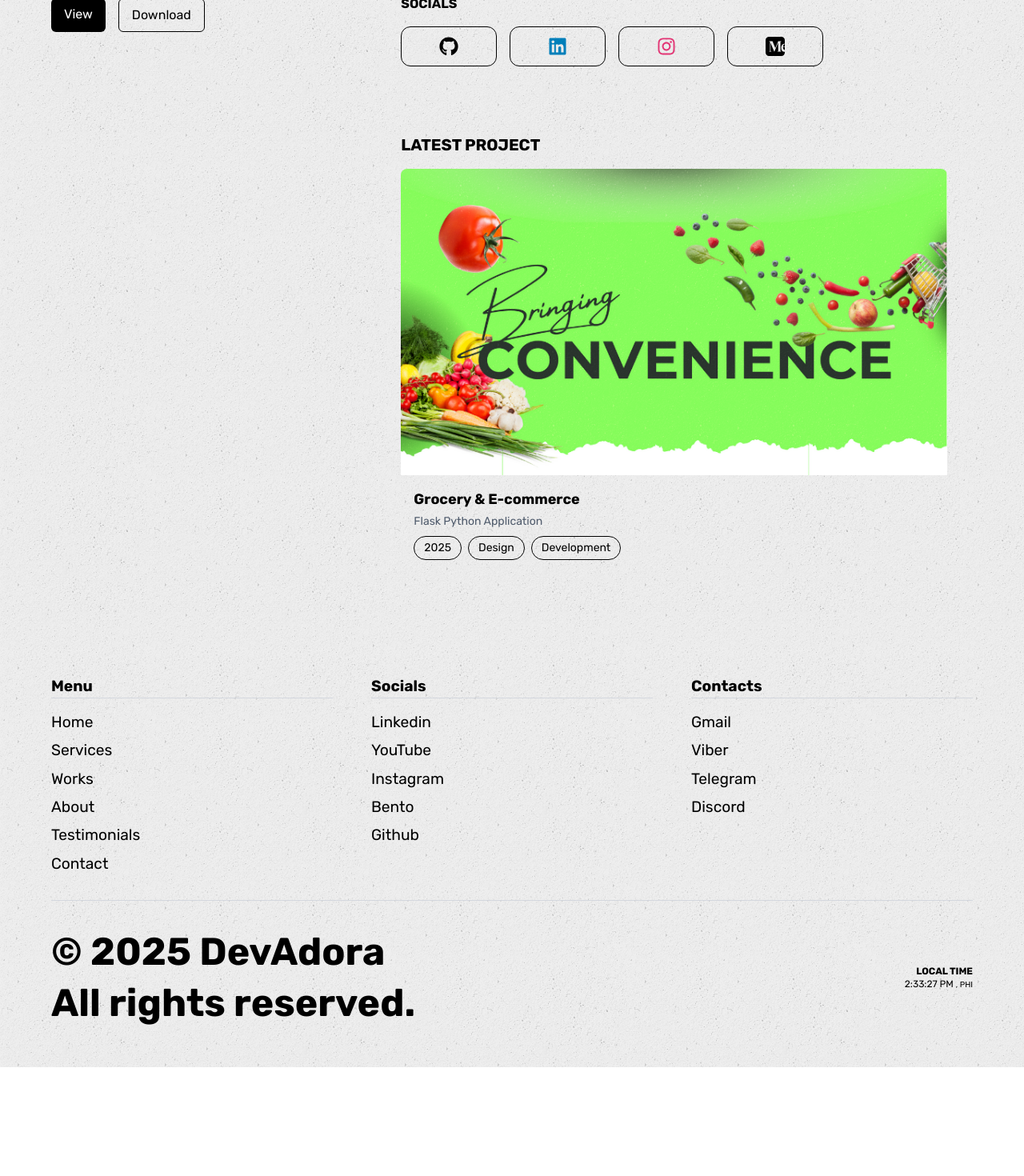
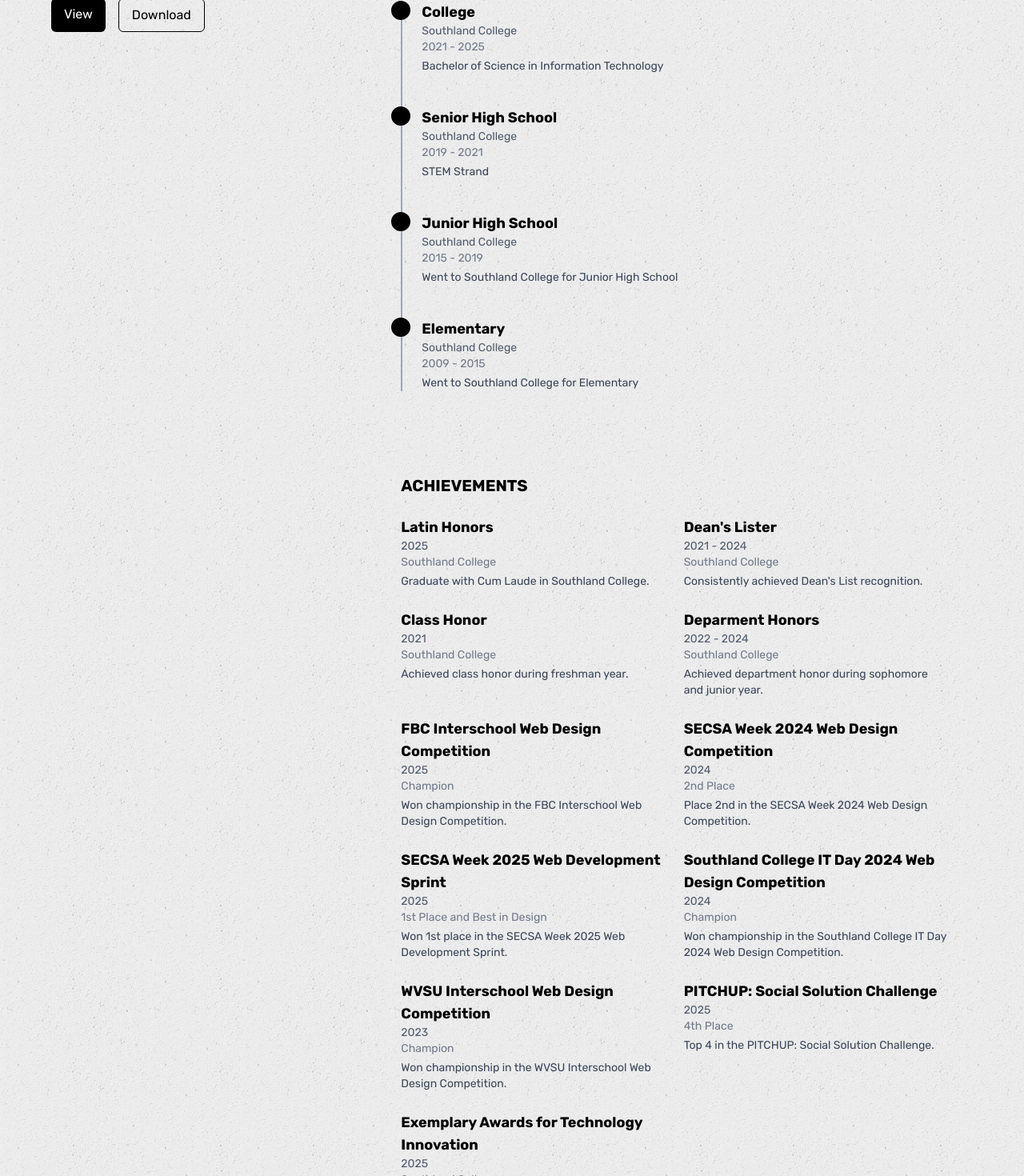
Before and after one commit to DevAdora/DevAdora-Portfolio, a Next.js app: page /About in a window 1280 px wide. Shown: the part 620-2090 px from the top of the page at 80% size. Before the commit the page ends 1954 px from the top, so only its background shows below. Built offline with nearby package versions, Linux system fonts and the light colour scheme.

Commit message:
added education, achievements and change the latest project in the about section

```diff
--- a/src/app/About/page.tsx
+++ b/src/app/About/page.tsx
@@ -15,6 +15,112 @@
     const timer = setTimeout(() => setIsLoading(false), 2000);
     return () => clearTimeout(timer);
   }, []);
+
+  const education = [
+    {
+      level: "College",
+      school: "Southland College",
+      years: "2021 - 2025",
+      description: "Bachelor of Science in Information Technology",
+    },
+    {
+      level: "Senior High School",
+      school: "Southland College",
+      years: "2019 - 2021",
+      description: "STEM Strand",
+    },
+    {
+      level: "Junior High School",
+      school: "Southland College",
+      years: "2015 - 2019",
+      description: "Went to Southland College for Junior High School",
+    },
+    {
+      level: "Elementary",
+      school: "Southland College",
+      years: "2009 - 2015",
+      description: "Went to Southland College for Elementary",
+    },
+  ];
+
+  const achievements = [
+    {
+      title: "Latin Honors",
+      year: "2025",
+      description: "Graduate with Cum Laude in Southland College.",
+      place: "Southland College",
+    },
+    {
+      title: "Dean's Lister",
+      year: "2021 - 2024",
+      description: "Consistently achieved Dean's List recognition.",
+      place: "Southland College",
+    },
+    {
+      title: "Class Honor",
+      year: "2021",
+      description: "Achieved class honor during freshman year.",
+      place: "Southland College",
+    },
+    {
+      title: "Deparment Honors",
+      year: "2022 - 2024",
+      description:
+        "Achieved department honor during sophomore and junior year.",
+      place: "Southland College",
+    },
+
+    {
+      title: "FBC Interschool Web Design Competition",
+      year: "2025",
+      description:
+        "Won championship in the FBC Interschool Web Design Competition.",
+      place: "Champion",
+    },
+
+    {
+      title: "SECSA Week 2024 Web Design Competition",
+      year: "2024",
+      description: "Place 2nd in the SECSA Week 2024 Web Design Competition.",
+      place: "2nd Place",
+    },
+
+    {
+      title: "SECSA Week 2025 Web Development Sprint",
+      year: "2025",
+      description:
+        "Won 1st place in the SECSA Week 2025 Web Development Sprint.",
+      place: "1st Place and Best in Design",
+    },
+
+    {
+      title: "Southland College IT Day 2024 Web Design Competition",
+      year: "2024",
+      description:
+        "Won championship in the Southland College IT Day 2024 Web Design Competition.",
+      place: "Champion",
+    },
+    {
+      title: "WVSU Interschool Web Design Competition",
+      year: "2023",
+      description:
+        "Won championship in the WVSU Interschool Web Design Competition.",
+      place: "Champion",
+    },
+    {
+      title: "PITCHUP: Social Solution Challenge",
+      year: "2025",
+      description: "Top 4 in the PITCHUP: Social Solution Challenge.",
+      place: "4th Place",
+    },
+    {
+      title: "Exemplary Awards for Technology Innovation",
+      year: "2025",
+      description:
+        "Won Exemplary Awards for Technology Innovation during the commencement exercise of Southland College",
+      place: "Southland College",
+    },
+  ];
 
   return isLoading ? (
     <Preloader />
@@ -80,7 +186,7 @@
             <div className="py-4 sm:mt-5 sm:p-0 md:p-8 w-full">
               <div className="text-left ">
                 <p className="mb-4">(ABOUT ME)</p>
-                <span className="text-[0.7rem] sm:text-[1rem] md:text-[1.2rem] lg:text-[1.2rem] leading-5">
+                <span className="text-[1rem] sm:text-[1rem] md:text-[1.2rem] lg:text-[1.2rem] leading-5">
                   With a seamless end-to-end process and a sharp eye for detail,
                   Ar-ar bridges imagination and innovation—crafting solutions
                   that don’t just function, but resonate. <br></br>
@@ -88,6 +194,44 @@
                   leaving a meaningful imprint on the tech world and your vision
                   alike.
                 </span>
+              </div>
+            </div>
+            <div className="p-0 sm:p-0 md:p-8 w-full ">
+              <div>
+                <h2 className="text-xl font-semibold mb-6">EDUCATION</h2>
+
+                <div className="relative border-l-2 border-gray-400">
+                  {education.map((item, index) => (
+                    <div key={index} className="mb-10 ml-6">
+                      <div className="absolute -left-3.5 w-6 h-6 bg-black rounded-full border-2 "></div>
+                      <h3 className="text-lg font-semibold">{item.level}</h3>
+                      <p className="text-sm text-gray-600">{item.school}</p>
+                      <p className="text-sm text-gray-500">{item.years}</p>
+                      {item.description && (
+                        <p className="text-sm text-gray-700 mt-1">
+                          {item.description}
+                        </p>
+                      )}
+                    </div>
+                  ))}
+                </div>
+              </div>
+            </div>
+            <div className="p-0 sm:p-0 md:p-8 w-full ">
+              <h2 className="text-xl font-semibold mb-6">ACHIEVEMENTS</h2>
+              <div className="grid grid-cols-1 sm:grid-cols-2 gap-6">
+                {achievements.map((item, index) => (
+                  <div key={index} className="">
+                    <h3 className="text-lg font-semibold">{item.title}</h3>
+                    <p className="text-sm text-gray-600">{item.year}</p>
+                    <p className="text-sm text-gray-500">{item.place}</p>
+                    {item.description && (
+                      <p className="text-sm text-gray-700 mt-1">
+                        {item.description}
+                      </p>
+                    )}
+                  </div>
+                ))}
               </div>
             </div>
             <div className="py-4 sm:mt-5 sm:p-0 md:p-8 w-full">
@@ -136,7 +280,7 @@
               <div className="space-y-8">
                 <div className="rounded-lg overflow-hidden">
                   <Image
-                    src="/images/freshinsights-logo.png"
+                    src="/images/PF background.png"
                     alt="Project"
                     width={1000}
                     height={500}
@@ -144,10 +288,10 @@
                   />
                   <div className="p-4">
                     <h3 className="text-lg font-semibold">
-                      Grocery & E-commerce
+                      Apparel E-commerce Website
                     </h3>
                     <p className="mt-1 text-sm text-gray-600">
-                      Flask Python Application
+                      Website Application
                     </p>
                     <div className="mt-2 flex gap-2 flex-wrap">
                       <span className="border px-3 py-1 rounded-full text-sm">
```
Also changed, not shown: public/images/PF Background.png (added).
